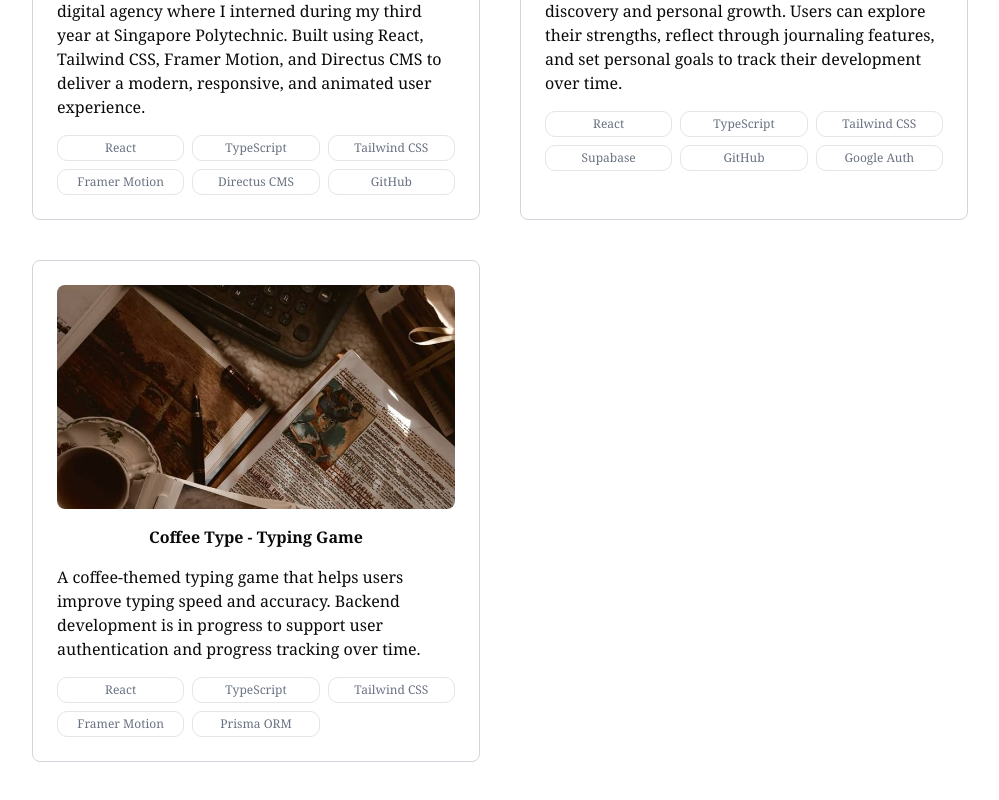
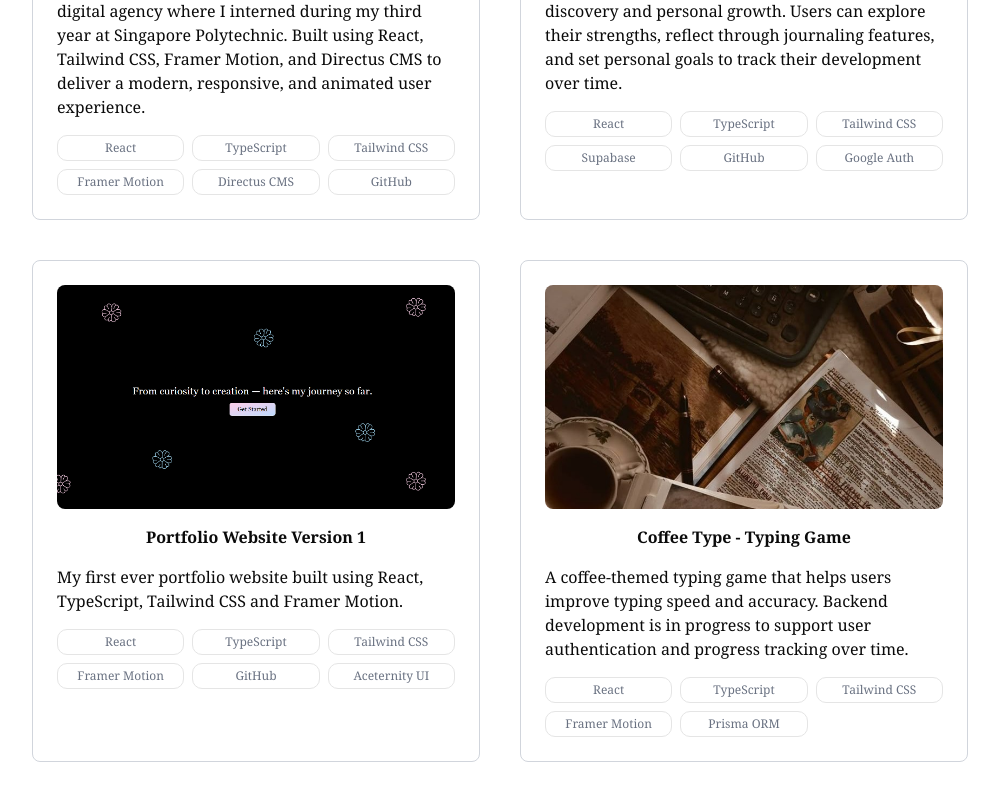
Before and after one commit to AyeThidaTun/portfolio-v2, a Next.js app: page /projects in a window 1280 px wide. Shown: the part 1190-1990 px from the top of the page, without its empty margins (140-1139 px from the left). Built offline with nearby package versions, Linux system fonts and the light colour scheme.

Commit message:
feat: add more project data

```diff
--- a/app/projects/_components/project-data.ts
+++ b/app/projects/_components/project-data.ts
@@ -66,8 +66,24 @@ export const cardsData = [
 			{ id: 6, name: "Google Auth" },
 		],
 	},
+    {
+		id: 5,
+		src: "/v1.png",
+		slug: "portfolio",
+		title: "Portfolio Website Version 1",
+		description:
+			"My first ever portfolio website built using React, TypeScript, Tailwind CSS and Framer Motion.",
+		tabs: [
+			{ id: 1, name: "React" },
+			{ id: 2, name: "TypeScript" },
+			{ id: 3, name: "Tailwind CSS" },
+			{ id: 4, name: "Framer Motion" },
+			{ id: 5, name: "GitHub" },
+            { id: 6, name: "Aceternity UI" },
+		],
+	},
 	{
-		id: 5,
+		id: 6,
 		src: "/coffee.jpg",
 		slug: "typing-game",
 		title: "Coffee Type - Typing Game",
--- a/app/projects/details/[slug]/_components/project-details-data.ts
+++ b/app/projects/details/[slug]/_components/project-details-data.ts
@@ -71,8 +71,25 @@ export const projectDetailsData = [
 		],
 		href: "https://hope-fu.onrender.com/",
 	},
+    {
+		id: 5,
+		src: "/v1.png",
+		slug: "portfolio",
+		title: "Portfolio Website Version 1",
+		description:
+			"This was my first ever portfolio website built using React, TypeScript, Tailwind CSS and Framer Motion.\n\n It was a learning journey as I was still getting used to these technologies back then. Building this website helped me understand the fundamentals of React components, state management, and responsive design.",
+		tabs: [
+			{ id: 1, name: "React" },
+			{ id: 2, name: "TypeScript" },
+			{ id: 3, name: "Tailwind CSS" },
+			{ id: 4, name: "Framer Motion" },
+			{ id: 5, name: "GitHub" },
+            { id: 6, name: "Aceternity UI" },
+		],
+        href: "https://by-anna.vercel.app/"
+	},
 	{
-		id: 5,
+		id: 6,
 		src: "/coffee.jpg",
 		slug: "typing-game",
 		title: "Coffee Type - Typing Game",
```
Also changed, not shown: public/v1.png (added).
